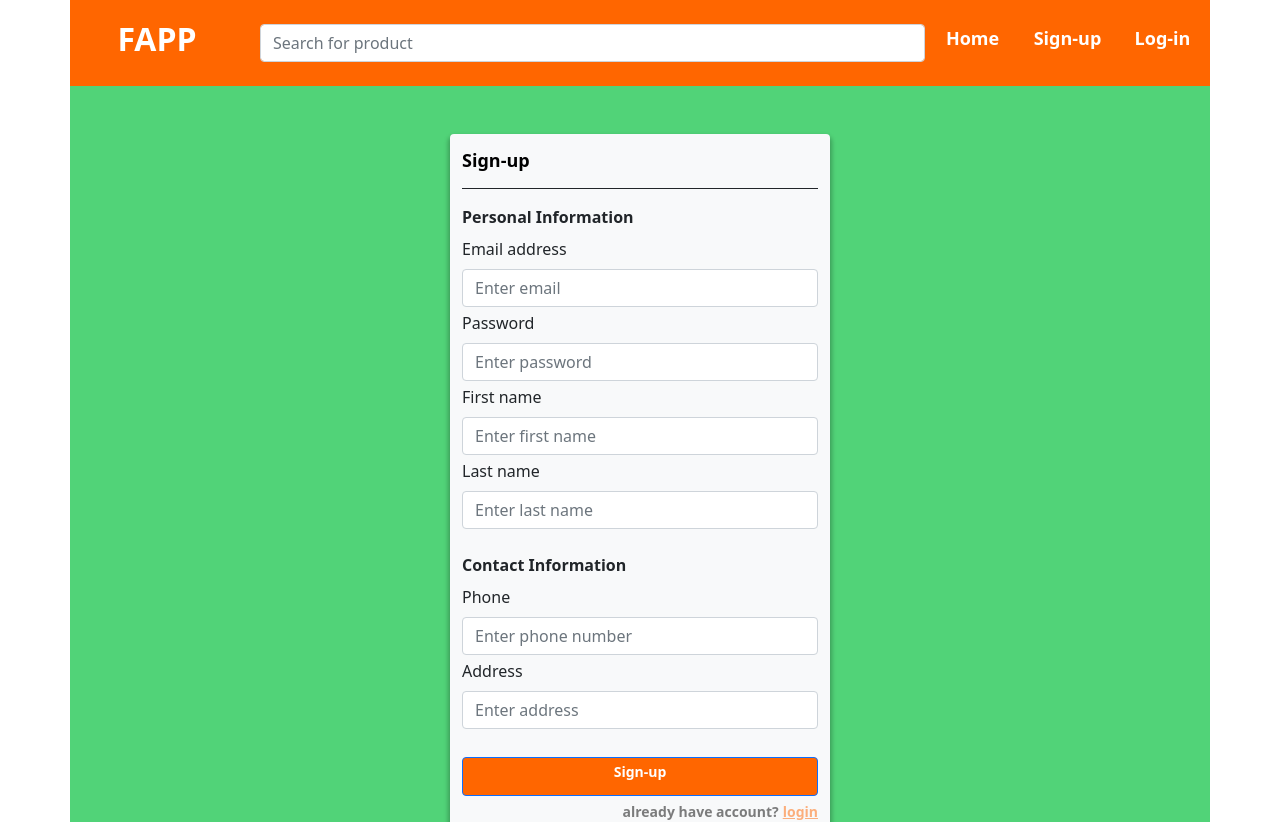
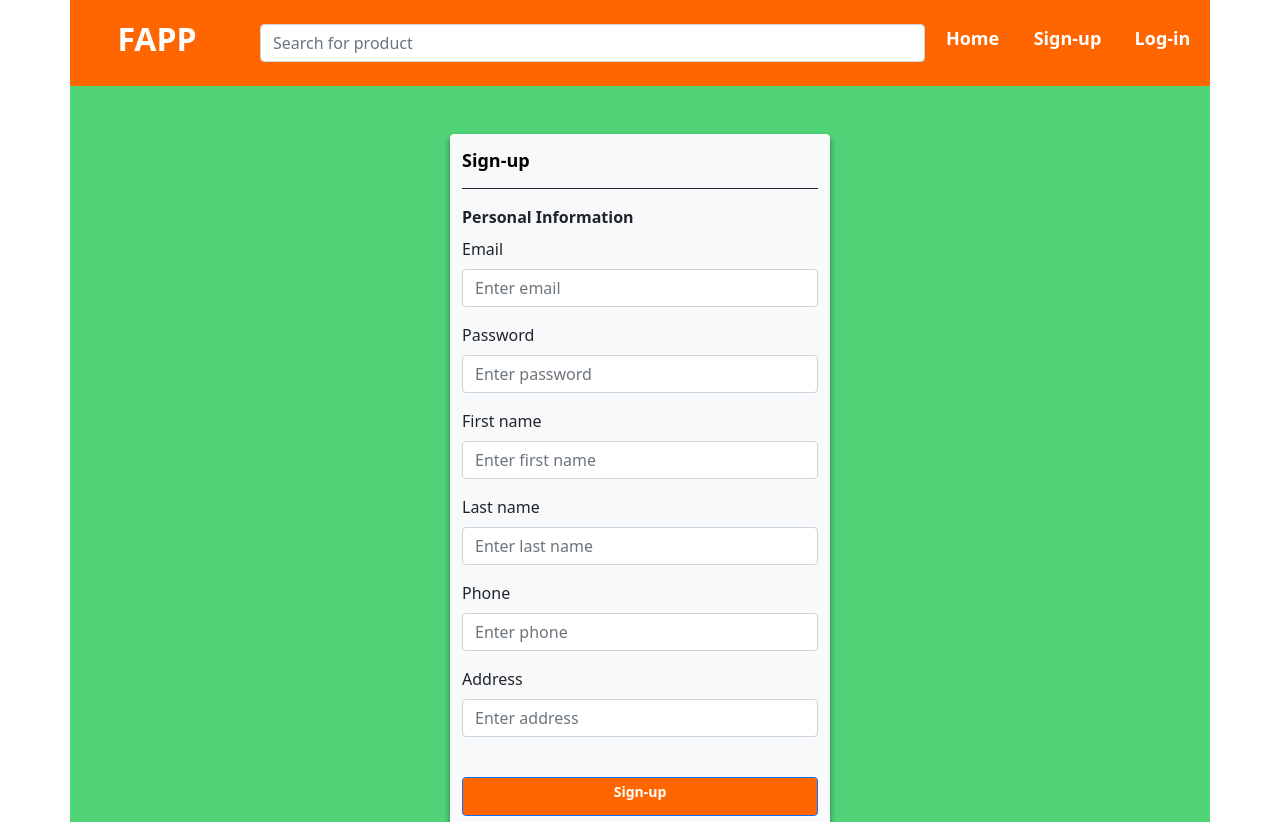
Before and after one commit to pete13232/SE4WIN-Project, a React (Create React App) app in the folder frontend/: page /signup in a window 1280 px wide. Shown: the top 822 px of the page. Built offline with nearby package versions, Linux system fonts and the light colour scheme.

Commit message:
Update | Form Validation

```diff
--- a/frontend/package.json
+++ b/frontend/package.json
@@ -4,6 +4,7 @@
   "private": true,
   "dependencies": {
     "@apollo/client": "^3.4.16",
+    "@hookform/resolvers": "^2.8.3",
     "@testing-library/jest-dom": "^5.14.1",
     "@testing-library/react": "^11.2.7",
     "@testing-library/user-event": "^12.8.3",
@@ -12,10 +13,13 @@
     "react": "^17.0.2",
     "react-bootstrap": "^2.0.1",
     "react-dom": "^17.0.2",
+    "react-hook-form": "^7.19.1",
     "react-hot-loader": "^4.13.0",
+    "react-input-mask": "^2.0.4",
     "react-router-dom": "^5.3.0",
     "react-scripts": "^4.0.3",
-    "web-vitals": "^1.1.2"
+    "web-vitals": "^1.1.2",
+    "yup": "^0.32.11"
   },
   "scripts": {
     "start": "react-scripts start",
--- a/frontend/src/Graphql/Mutations.js
+++ b/frontend/src/Graphql/Mutations.js
@@ -19,7 +19,7 @@ export const CREATE_USER = gql`
             address: $address
             phoneNumber: $phoneNumber
             email: $email
-            roleId: CUSTOMER
+            role: CUSTOMER
             }
         )
         {
--- a/frontend/src/container/SignupContainer/index.js
+++ b/frontend/src/container/SignupContainer/index.js
@@ -4,43 +4,108 @@ import { Link } from "react-router-dom";
 import { useState } from "react";
 import NavbarBootstrap from "../../components/NavbarBoostrap";
 import { CREATE_USER } from "../../Graphql/Mutations";
+import { useForm } from "react-hook-form"
+import { yupResolver } from '@hookform/resolvers/yup';
+import * as yup from 'yup';
 import "./style.css";
 
 const SignupContainer = () => {
+  const [createUser, { error }] = useMutation(CREATE_USER);
 
-  const [createUser, { error }] = useMutation(CREATE_USER)
-
-  const [username, setUsername] = useState("")
-  const [password, setPassword] = useState("")
-  const [firstname, setFirstname] = useState("")
-  const [lastname, setLastname] = useState("")
-  const [address, setAddress] = useState("")
-  const [phoneNumber, setPhoneNumber] = useState("")
-  const [email, setEmail] = useState("")
+  const [username, setUsername] = useState("pete");
+  const [password, setPassword] = useState("");
+  const [firstname, setFirstname] = useState("");
+  const [lastname, setLastname] = useState("");
+  const [address, setAddress] = useState("");
+  const [phoneNumber, setPhoneNumber] = useState("");
+  const [email, setEmail] = useState("");
 
 
-  const addUser = () => {
+  const addUser =  (data) => {
+     console.log(data)
+     createUser({
+      variables: {
+        username: data.username,
+        password: data.password,
+        firstname: data.phoneNumberfirstname,
+        lastname: data.lastname,
+        address:data.address,
+        phoneNumber: data.phone,
+        email: email,
+      },
+    });
+    if (error) {
+       alert(`Something wrong! \n ${error} \n Please try again `);
+    }
+  };
 
-    createUser({
-      variables:
+  const personalFormList = {
+    inputs: [
       {
-          username:  username,
-          password: password,
-          firstname: firstname,
-          lastname: lastname,
-          address: address,
-          phoneNumber: phoneNumber,
-          email: email,
-      }
+        label: "Email",
+        name: "email",
+        type: "email",
+        placeholder: "Enter email",
+      },
+      {
+        label: "Password",
+        name: "password",
+        type: "password",
+        placeholder: "Enter password",
+      },
+      {
+        label: "First name",
+        name: "firstname",
+        type: "text",
+        placeholder: "Enter first name",
+      },
+      {
+        label: "Last name",
+        name: "lastname",
+        type: "text",
+        placeholder: "Enter last name",
+      },
+    ],
+  };
+
+  const contactFormList = {
+    inputs: [
+      {
+        label: "Phone",
+        name: "phone",
+        type: "number",
+        placeholder: "Enter phone",
+      },
+      {
+        label: "Address",
+        name: "address",
+        type: "text",
+        placeholder: "Enter address",
+      },
+    ],
+  };
+
+  const schema = yup.object().shape({
+      email: yup.string().required("Please enter your email"),
+      password: yup.string().required("Please enter your password").min(7),
+      firstname: yup.string().required("Please enter your first name"),
+      lastname: yup.string().required("Please enter your last name"),
+      phone: yup.string().required("Please enter phone number"),
+      address: yup.string().required("Please enter your address"),
   })
-    if (error){
-      console.log(error)
-    }
+
+  const { register, handleSubmit, formState: { errors } } = useForm({
+      resolver: yupResolver(schema)
+  });
+
+  const onSubmit = (data) => {
+    addUser(data)
+
   }
 
 
-
   return (
+    <>
       <div>
         <NavbarBootstrap />
         <Row className="bg-signup mx-0 justify-content-center">
@@ -48,69 +113,45 @@ const SignupContainer = () => {
             <div className="border-bottom border-dark py-3 mb-3">
               <h6 className="m-0">Sign-up</h6>
             </div>
-          <Form>
+
+            <Form onSubmit= {handleSubmit(onSubmit)}>
               <Form.Label className="fw-bold">Personal Information</Form.Label>
+              {personalFormList.inputs.map((input, key) => {
+                return (
+                  <Form.Group className="mb-1" key={key}>
+                    <Form.Label>{input.label}</Form.Label>
+                    <Form.Control
+                      name={input.name}
+                      type={input.type}
+                      placeholder={input.placeholder}
+                      {...register( input.name )}
+                    />
+                    <p className = "errorMessage"> { errors[input.name]?.message }</p>
+                  </Form.Group>
+                );
+              })}
               <Form.Group className="mb-1" controlId="formBasicEmail">
-              <Form.Label>Email address</Form.Label>
+                <Form.Label>{ contactFormList.inputs[0].label }</Form.Label>
                 <Form.Control
-              type="email"
-              placeholder="Enter email"
-              onChange = {(e) => {
-                setEmail(e.target.value)
-              }}/>
-            </Form.Group>
-            <Form.Group className="mb-1" controlId="formBasicPassword">
-              <Form.Label>Password</Form.Label>
-              <Form.Control
-              type="password"
-              placeholder="Enter password"
-              onChange = {(e) => {
-                setPassword(e.target.value)
-              }} />
-            </Form.Group>
-
-            <Form.Group className="mb-1" controlId="formBasicFirstname">
-              <Form.Label>First name</Form.Label>
-              <Form.Control
-              type="text"
-              placeholder="Enter first name"
-              onChange = {(e) => {
-                setFirstname(e.target.value)
-              }}/>
-            </Form.Group>
-
-            <Form.Group className="mb-4" controlId="formBasicLastname">
-              <Form.Label>Last name</Form.Label>
-              <Form.Control
-              type="text"
-              placeholder="Enter last name"
-              onChange = {(e) => {
-                setLastname(e.target.value)
-              }} />
-            </Form.Group>
-            <Form.Label className="fw-bold">Contact Information</Form.Label>
-            <Form.Group className="mb-1" controlId="formBasicEmail">
-              <Form.Label>Phone</Form.Label>
-              <Form.Control
-              type="tel"
-              placeholder="Enter phone number"
-              onChange = {(e) => {
-                setPhoneNumber(e.target.value)
-              }} />
+                  name={ contactFormList.inputs[0].name }
+                  type={ contactFormList.inputs[0].type }
+                  placeholder={ contactFormList.inputs[0].placeholder }
+                  {...register( contactFormList.inputs[0].name )}
+                />
+                <p className = "errorMessage" > { errors[contactFormList.inputs[0].name]?.message }</p>
               </Form.Group>
               <Form.Group controlId="formBasicEmail">
-              <Form.Label>Address</Form.Label>
+                <Form.Label>{ contactFormList.inputs[1].label }</Form.Label>
                 <Form.Control
                   className="mb-1"
-                type="text"
-                placeholder="Enter address"
-                onChange = {(e) => {
-                  setAddress(e.target.value)
-                }}
+                  name={ contactFormList.inputs[1].name }
+                  type={ contactFormList.inputs[1].type }
+                  placeholder={ contactFormList.inputs[1].placeholder }
+                  {...register( contactFormList.inputs[1].name )}
                 />
+                <p className = "errorMessage" > { errors[contactFormList.inputs[1].name]?.message }</p>
               </Form.Group>
-
-            <Button type="submit" className="mt-4" onClick = { addUser }>
+              <Button type="submit" className="mt-4">
                 <h5>Sign-up</h5>
               </Button>
               <div className="alternative mt-2">
@@ -125,6 +166,7 @@ const SignupContainer = () => {
           </Col>
         </Row>
       </div>
+    </>
   );
 };
 
--- a/frontend/src/container/SignupContainer/style.css
+++ b/frontend/src/container/SignupContainer/style.css
@@ -36,3 +36,7 @@
   opacity: 100% !important;
   color: #ff6600;
 }
+
+.errorMessage{
+  color: red
+}
```
Also changed, not shown: 1 other file (tests, documents, lock files or other folders). Lines whose indentation alone changed are shown as unchanged.
